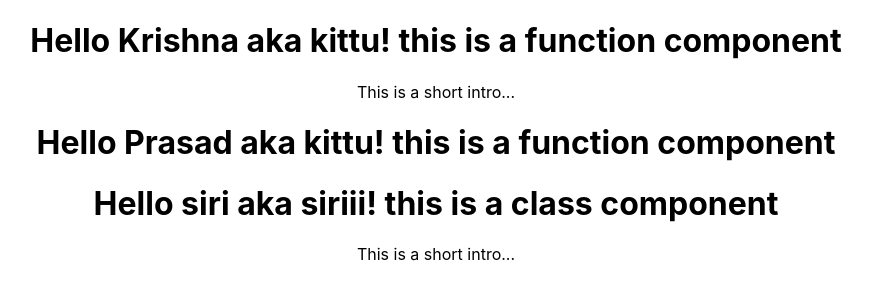
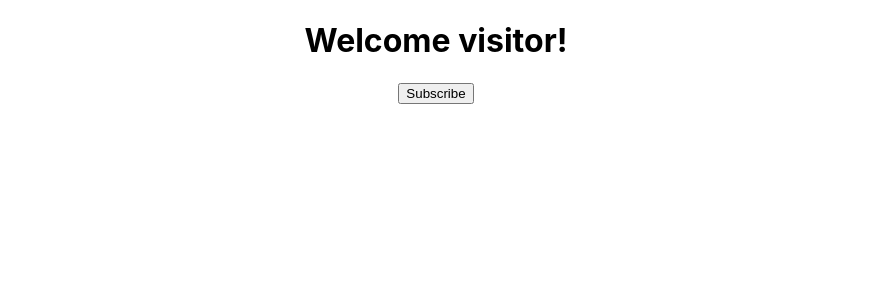
Before and after one commit to Krishnaprasad15/React, a React (Create React App) app: page / in a window 1280 px wide. Shown: the top 300 px of the page, without its empty margins (204-1077 px from the left). Built offline with nearby package versions, Linux system fonts and the light colour scheme.

Commit message:
Learnig state in class

```diff
--- a/src/App.js
+++ b/src/App.js
@@ -1,14 +1,16 @@
 // import logo from './logo.svg';
 import React from 'react';
 import './App.css';
-import Greet from './components/greet';
-import Welcome from './components/welcome';
+// import Greet from './components/greet';
+// import Welcome from './components/welcome';
+import Message from "./components/Message"
 function App() {
   return (
     <div className="App">
-      <Greet name="Krishna" nickName="kittu"><p>This is a short intro...</p></Greet>
-      <Greet name="Prasad" nickName="kittu"/>
-      <Welcome name="siri" nickName="siriii"><p>This is a short intro...</p></Welcome>
+      {/* /* <Greet/>
+      <Welcome/> */}
+      <Message/>
+
     </div>
   );
 }
--- /dev/null
+++ b/src/components/Message.js
@@ -0,0 +1,24 @@
+import React,{Component} from "react";
+
+class Message extends Component{
+    constructor(){
+        super()
+        this.state={
+            message:"Welcome visitor!"
+        }
+    }
+    changeMessage(){
+        this.setState({
+            message:"Thanks for subscribing!"
+        })
+    }
+    render(){
+        return (
+            <div>
+                <h1>{this.state.message}</h1>
+                <button onClick={()=> this.changeMessage()}>Subscribe</button>
+            </div>
+        )
+    }
+}
+export default Message
```
